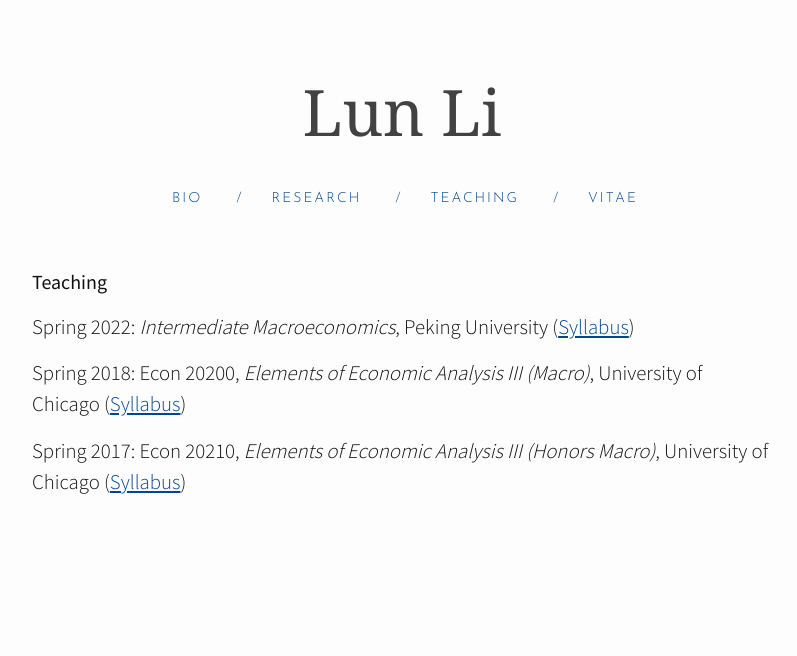
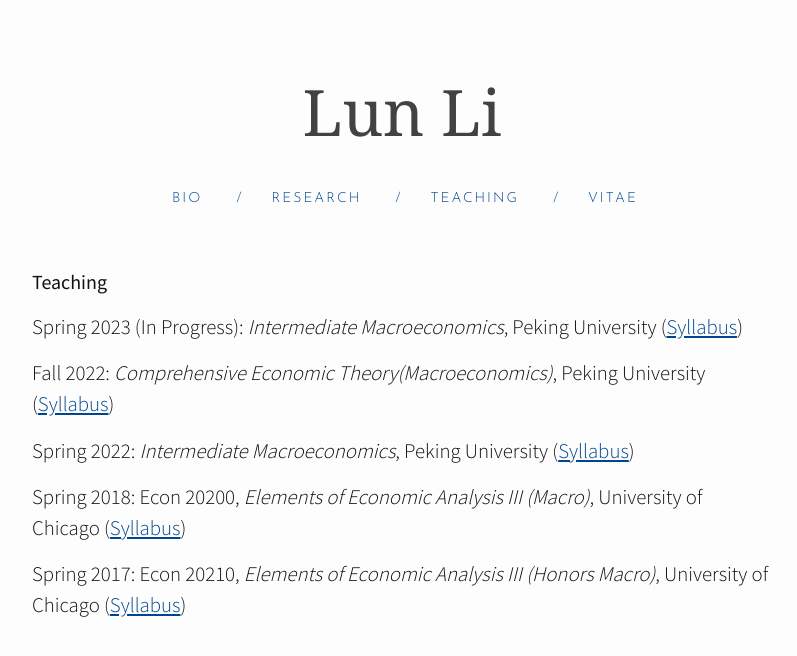
Before and after one commit to lunli-econ/lunli-econ.github.io, a Jekyll site: the page built from 2teaching.md, in a window 1280 px wide. Shown: the top 656 px of the page, without its empty margins (238-1035 px from the left). Built offline with Jekyll 4.4.1, drawn with Linux system fonts in a browser that asks for light colours; nearby versions of some CDN libraries.

Commit message:
Update Info

```diff
--- a/2teaching.md
+++ b/2teaching.md
@@ -5,8 +5,11 @@ permalink: /Teaching/
 ---
 
 #### Teaching
-Spring 2022: *Intermediate Macroeconomics*, Peking University (<a href="/assets/docs/syllabus_2022.pdf"><u>Syllabus</u></a>)
+Spring 2023 (In Progress): *Intermediate Macroeconomics*, Peking University (<a href="/assets/docs/syllabus_2023s.pdf"><u>Syllabus</u></a>)
 
+Fall 2022: *Comprehensive Economic Theory(Macroeconomics)*, Peking University (<a href="/assets/docs/syllabus_2022f.pdf"><u>Syllabus</u></a>)
+
+Spring 2022: *Intermediate Macroeconomics*, Peking University (<a href="/assets/docs/syllabus_2022s.pdf"><u>Syllabus</u></a>)
 
 Spring 2018: Econ 20200, *Elements of Economic Analysis III (Macro)*, University of Chicago (<a href="/assets/docs/syllabus_2018.pdf"><u>Syllabus</u></a>)
 
```
Also changed, not shown: 1research.md (+1 -0 lines), 4 other files.
